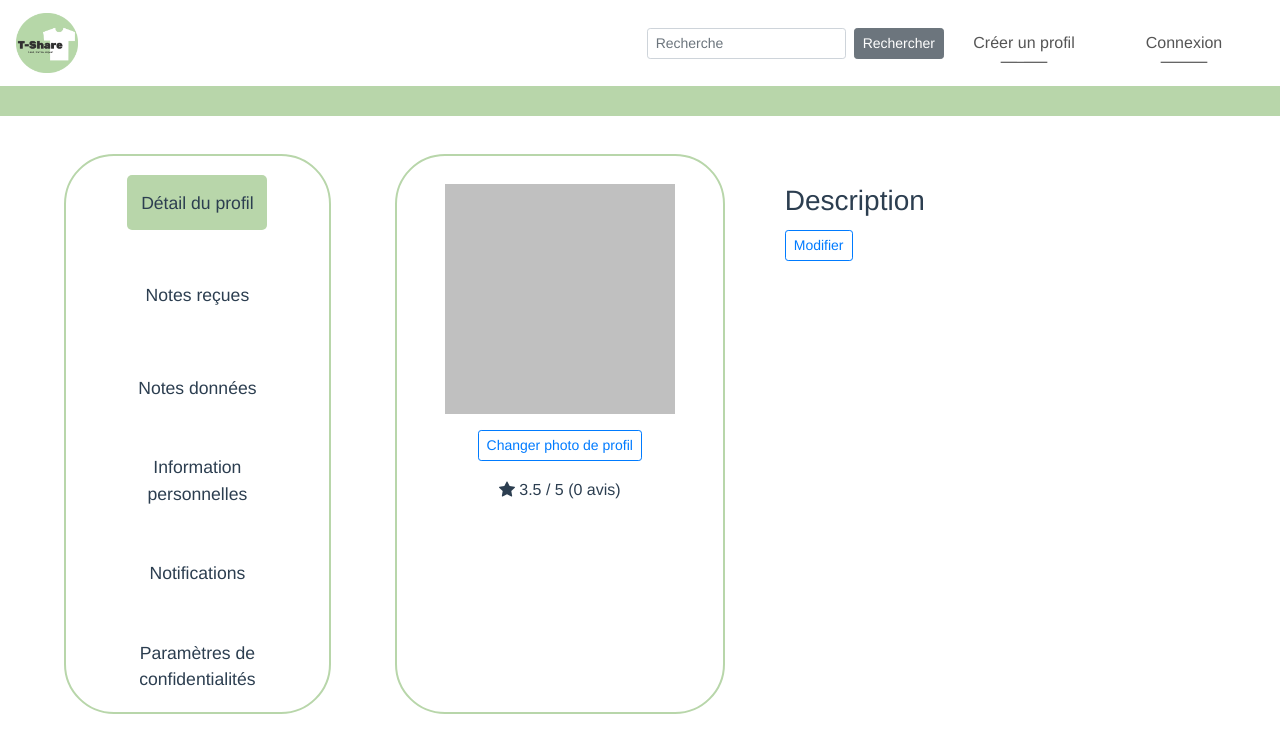
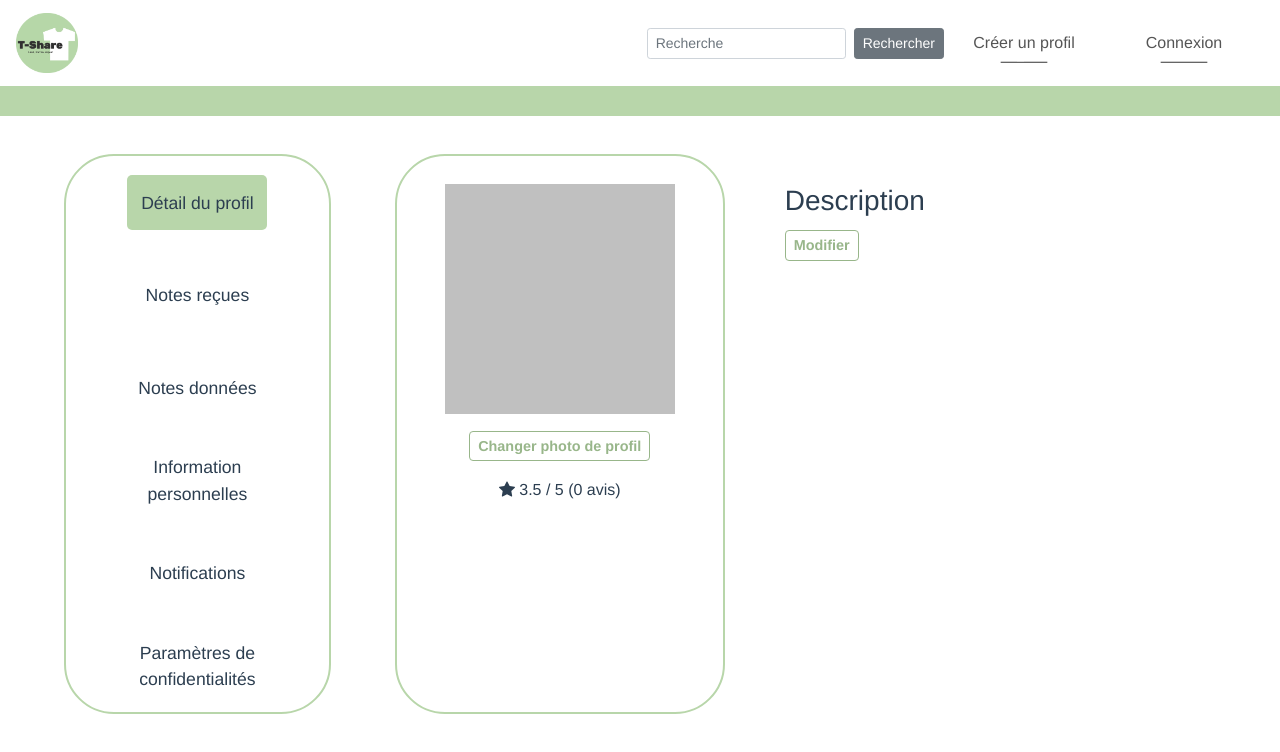
Before and after one commit to lejugeti/TShare, a Vue app: page /profil in a window 1280 px wide. Shown: the top 752 px of the page. Built offline with nearby package versions, Linux system fonts and the light colour scheme; no server answers.

Commit message:
Backend 5 + buttonPerso

```diff
--- /dev/null
+++ b/src/components/ButtonPerso.vue
@@ -0,0 +1,52 @@
+<template>
+  <div>
+    <button :class="variant==='outline'? 'outline':'fill'" type="button">{{ content }}</button>
+  </div>
+</template>
+
+<script>
+export default {
+  props: {
+    content: String,
+    variant: String
+  }
+}
+</script>
+
+<style scoped>
+button{
+  padding: 4px 8px 3px 8px;
+  white-space: normal;
+  border-radius: 4px;
+  font-size: 0.9rem;
+  outline: none;
+  font-weight: bolder;
+}
+.outline{
+  border: solid 1px #98B68A;
+  background-color: transparent;
+  color: #98B68A;
+}
+.outline:hover{
+  background: #B8D6AA;
+  border: solid 1px #B8D6AA;
+  color: white;
+}
+.outline:active{
+  background: #C9E7BB;
+  border: solid 1px #C9E7BB;
+}
+.fill{
+  background: #B8D6AA;
+  border: solid 1px #B8D6AA;
+  color: white;
+}
+.fill:hover{
+  background: white;
+  border: solid 1px white;
+  color: #98B68A;
+}
+.fill:active{
+  color: #C9E7BB;
+}
+</style>
--- a/src/components/PersoInfoLine.vue
+++ b/src/components/PersoInfoLine.vue
@@ -6,7 +6,8 @@
         <p>{{ valeur }}</p>
       </div>
       <div>
-        <b-button variant="outline-primary" size="sm" class="btn_modify" @click="showModificationForm = true">Modifier</b-button>
+        <buttonPerso variant="outline" content="Modifier" class="btn_modify" @click.native="showModificationForm = true" />
+        <!-- <b-button variant="outline-primary" size="sm" class="btn_modify" @click="showModificationForm = true">Modifier</b-button> -->
       </div>
     </div>
     <div class="modif" v-if="showModificationForm">
@@ -35,8 +36,10 @@
           ></b-form-input>
         </div>
         <div class="button-form-adress">
-          <b-button class="margin-right" size="sm" type="reset" variant="secondary" @click="showModificationForm = false">Annuler</b-button>
-           <b-button size="sm" variant="primary" @click="update()" v-if="!saving">Enregistrer</b-button>
+          <buttonPerso class="margin-right" variant="outline" content="Annuler" @click.native="showModificationForm = false" v-if="!saving"/>
+          <buttonPerso variant="fill" content="Enregistrer" @click.native="update" v-if="!saving"/>
+          <!-- <b-button class="margin-right" size="sm" type="reset" variant="secondary" @click="showModificationForm = false">Annuler</b-button> -->
+          <!-- <b-button size="sm" variant="primary" @click="update()" v-if="!saving">Enregistrer</b-button> -->
         </div>
       </b-form>
 
@@ -83,8 +86,12 @@
           :state="pwdState"
         ></b-form-input>
 
-        <b-button class="margin-right" size="sm" type="reset" variant="secondary" @click="showModificationForm = false" v-if="!saving">Annuler</b-button>
-        <b-button size="sm" variant="primary" @click="update()" v-if="!saving">Enregistrer</b-button>
+        <div style="display: flex">
+          <buttonPerso class="margin-right" variant="outline" content="Annuler" @click.native="showModificationForm = false" v-if="!saving"/>
+          <buttonPerso variant="fill" content="Enregistrer" @click.native="update" v-if="!saving"/>
+        </div>
+        <!-- <b-button class="margin-right" size="sm" type="reset" variant="secondary" @click="showModificationForm = false" v-if="!saving">Annuler</b-button> -->
+        <!-- <b-button size="sm" variant="primary" @click="update()" v-if="!saving">Enregistrer</b-button> -->
         <b-icon icon="arrow-clockwise" animation="spin" font-scale="2" v-if="saving"></b-icon>
       </b-form>
     </div>
@@ -93,6 +100,8 @@
 </template>
 
 <script>
+import buttonPerso from '@/components/ButtonPerso.vue'
+
 export default {
   props: {
     title: String,
@@ -111,6 +120,9 @@ export default {
       pwd: '',
       pwdState: null
     }
+  },
+  components: {
+    buttonPerso
   },
   methods: {
     getType () {
--- a/src/views/Profil.vue
+++ b/src/views/Profil.vue
@@ -15,7 +15,7 @@
             <div class="picture-section">
               <div class="fausse-image">
               </div>
-              <b-button variant="outline-primary" size="sm">Changer photo de profil</b-button>
+              <buttonPerso variant="outline" content="Changer photo de profil" />
               <p><b-icon icon="star-fill"></b-icon> {{ noteMoy }} / 5 ({{ nbComment }} avis)</p>
             </div>
           </div>
@@ -23,13 +23,13 @@
             <h3>Description</h3>
             <div v-if="!isDescEdit">
               <p class="profil-description" >{{ desc }}</p>
-              <b-button variant="outline-primary" size="sm" @click="isDescEdit = isDescEdit?false:true">Modifier</b-button>
+              <buttonPerso variant="outline" content="Modifier" @click.native="isDescEdit = isDescEdit?false:true"/>
             </div>
             <div v-else>
               <b-form-textarea max-rows="12" class="profil-description" v-model="description"></b-form-textarea>
-              <div>
-                <b-button class="margin-right" variant="secondary" size="sm" @click="onClickAnnuler" v-if="!saving">Annuler</b-button>
-                <b-button variant="primary" size="sm" @click="onClickEnregistrer" v-if="!saving">Enregistrer</b-button>
+              <div style="display: flex">
+                <buttonPerso class="margin-right"  variant="outline" content="Annuler" @click.native="onClickAnnuler" v-if="!saving" />
+                <buttonPerso variant="fill" content="Enregistrer" @click.native="onClickEnregistrer" v-if="!saving" />
                 <b-icon icon="arrow-clockwise" animation="spin" font-scale="2" v-if="saving"></b-icon>
               </div>
             </div>
@@ -52,7 +52,7 @@
               <persoInfoLine title="Téléphone" :content="tel" />
               <persoInfoLine title="Email" :content="email" />
               <div class="modify-pwd-container">
-                <b-button variant="outline-primary">Modifier mot de passe</b-button>
+                <buttonPerso variant="outline" content="Modifier mot de passe" />
               </div>
             </div>
           </div>
@@ -69,13 +69,15 @@
 import greenline from '@/components/GreenLine.vue'
 import buttonSection from '@/components/ProfilSectionButton.vue'
 import persoInfoLine from '@/components/PersoInfoLine.vue'
+import buttonPerso from '@/components/ButtonPerso.vue'
 
 export default {
   name: 'profil',
   components: {
     greenline,
     buttonSection,
-    persoInfoLine
+    persoInfoLine,
+    buttonPerso
   },
   data () {
     return {
```
